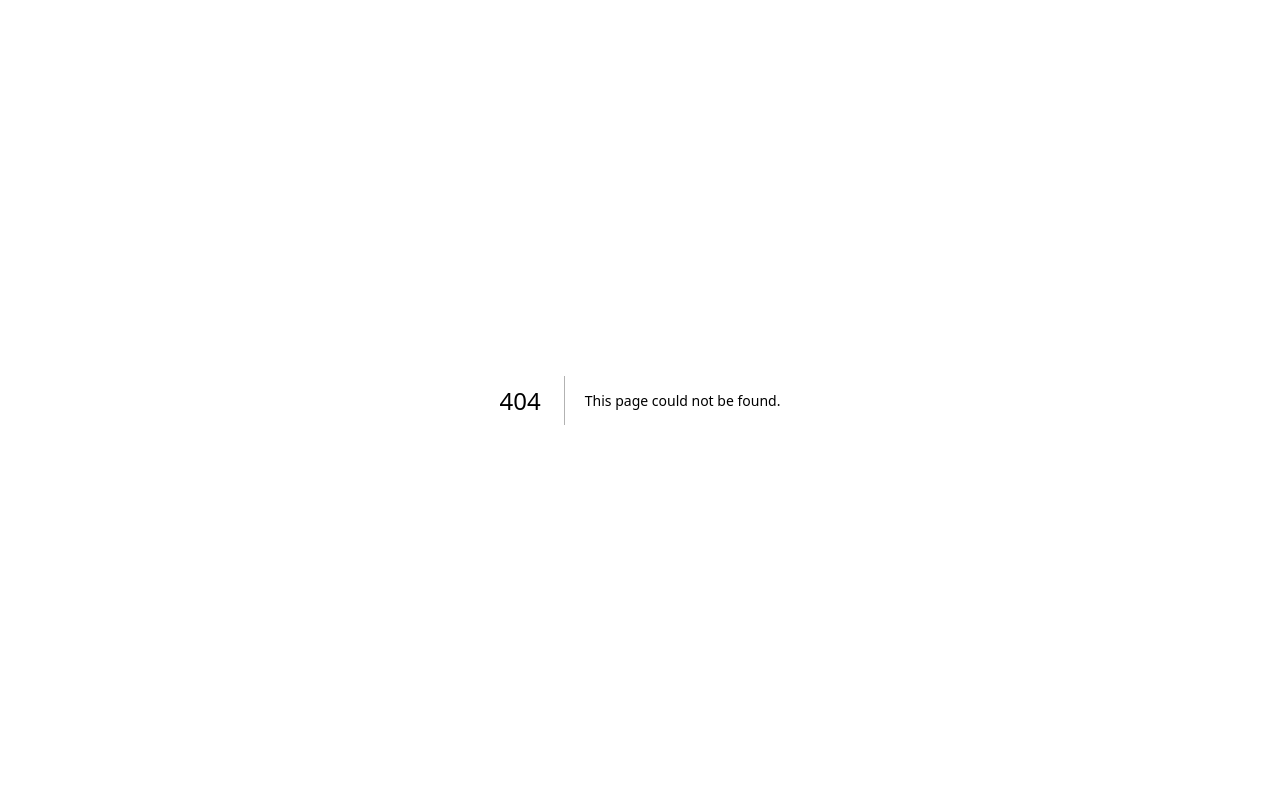
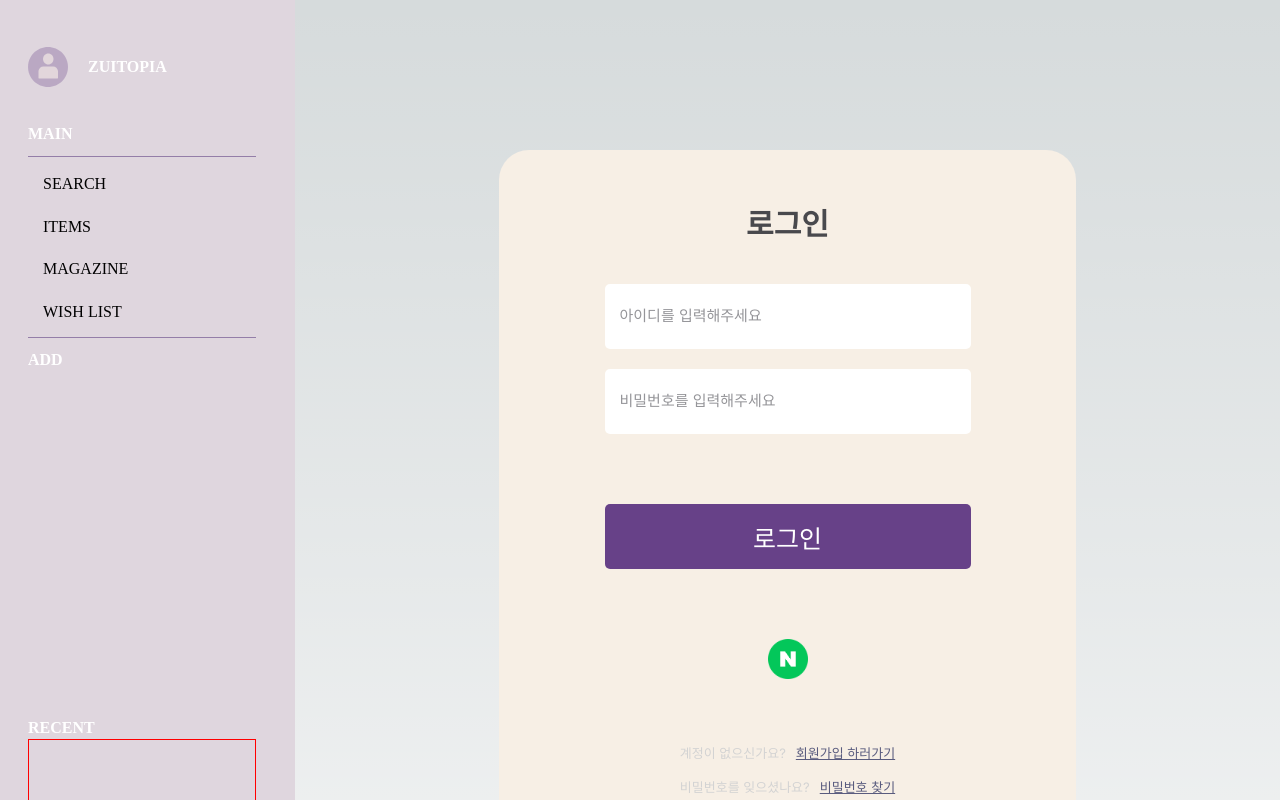
Before and after one commit to hyeju1123/MUXIMUXI, a Next.js app in the folder frontend/: page /login in a window 1280 px wide. Before the commit this address had no page. Shown: the top 800 px of the page. Built offline with nearby package versions, Linux system fonts and the light colour scheme.

Commit message:
pull from feature/2 & implement login ui

```diff
--- a/frontend/src/app/layout.tsx
+++ b/frontend/src/app/layout.tsx
@@ -1,9 +1,10 @@
-import './globals.css'
+import "./globals.css";
+import Nav from "@/components/Nav";
 
 export default function RootLayout({
 	children,
 }: {
-  children: React.ReactNode
+	children: React.ReactNode;
 }) {
 	return (
 		<html lang="en">
@@ -12,7 +13,14 @@ export default function RootLayout({
         head.tsx. Find out more at https://beta.nextjs.org/docs/api-reference/file-conventions/head
       */}
 			<head />
-      <body>{children}</body>
+			<body>
+				<main>
+					<nav>
+						<Nav />
+					</nav>
+					{children}
+				</main>
+			</body>
 		</html>
-  )
+	);
 }
--- /dev/null
+++ b/frontend/src/app/login/Login.module.css
@@ -0,0 +1,93 @@
+.blockWithoutNav {
+	margin-left: 295px;
+}
+
+.loginBox {
+	display: flex;
+	align-items: center;
+	flex-direction: column;
+	margin: 150px auto;
+	width: 577px;
+	height: 1135px;
+	background: #f7efe5;
+	border-radius: 30px;
+}
+
+.loginText {
+	margin-top: 50px;
+	font-family: var(--inter-font);
+	font-weight: 600;
+	font-size: 30px;
+	color: #49494d;
+}
+
+.formBox {
+	margin-top: 40px;
+	margin-bottom: 70px;
+	width: 366px;
+	height: auto;
+}
+
+.inputBox {
+	margin-bottom: 20px;
+	width: 366px;
+	height: 65px;
+	background: #ffffff;
+	border-radius: 5px;
+	padding: 15px;
+	border: none;
+}
+
+.inputBox::placeholder {
+	font-family: var(--inter-font);
+	font-weight: 400;
+	font-size: 15px;
+	color: #959599;
+}
+
+.submitButton {
+	margin-top: 50px;
+	width: 366px;
+	height: 65px;
+	background: #674188;
+	border-radius: 5px;
+	border: none;
+	font-family: var(--inter-font);
+	font-weight: 400;
+	font-size: 25px;
+	color: #ffffff;
+	cursor: pointer;
+}
+
+.submitButton:hover {
+	background: #af9dbe;
+}
+
+.otherServiceBox {
+	margin-top: 60px;
+	width: 366px;
+}
+
+.serviceTextBox {
+	margin-bottom: 15px;
+	display: flex;
+	flex-direction: row;
+	justify-content: center;
+}
+
+.questionText {
+	margin-right: 10px;
+	font-family: var(--inter-font);
+	font-weight: 400;
+	font-size: 13px;
+	color: #d3d3d3;
+}
+
+.buttonText {
+	font-family: var(--inter-font);
+	font-weight: 400;
+	font-size: 13px;
+	color: #595b7e;
+	text-decoration: underline;
+	cursor: pointer;
+}
--- /dev/null
+++ b/frontend/src/app/login/page.tsx
@@ -0,0 +1,63 @@
+import Image from "next/image";
+import { Inter } from "@next/font/google";
+import styles from "./Login.module.css";
+import NaverLoginIcon from "../../images/icons/naverLoginIcon.png";
+import Link from "next/link";
+
+const inter = Inter({
+	variable: "--inter-font",
+	subsets: ["latin"],
+});
+
+export default function LoginPage() {
+	return (
+		<main className={inter.variable}>
+			<div className={styles.blockWithoutNav}>
+				<div className={styles.loginBox}>
+					<p className={styles.loginText}>로그인</p>
+					<form className={styles.formBox}>
+						<input
+							type="email"
+							placeholder="아이디를 입력해주세요"
+							className={styles.inputBox}
+						/>
+						<input
+							type="password"
+							placeholder="비밀번호를 입력해주세요"
+							className={styles.inputBox}
+						/>
+						<input
+							type="submit"
+							value="로그인"
+							className={styles.submitButton}
+						/>
+					</form>
+					<div>
+						<Image
+							src={NaverLoginIcon}
+							width={40}
+							height={40}
+							alt="Naver Login Icon"
+						/>
+					</div>
+					<div className={styles.otherServiceBox}>
+						<div className={styles.serviceTextBox}>
+							<p className={styles.questionText}>
+								계정이 없으신가요?
+							</p>
+							<p className={styles.buttonText}>
+								<Link href="/signUp">회원가입 하러가기</Link>
+							</p>
+						</div>
+						<div className={styles.serviceTextBox}>
+							<p className={styles.questionText}>
+								비밀번호를 잊으셨나요?
+							</p>
+							<p className={styles.buttonText}>비밀번호 찾기</p>
+						</div>
+					</div>
+				</div>
+			</div>
+		</main>
+	);
+}
--- a/frontend/src/app/page.module.css
+++ b/frontend/src/app/page.module.css
@@ -97,7 +97,7 @@
 
 .center::before,
 .center::after {
-  content: '';
+	content: "";
 	left: 50%;
 	position: absolute;
 	filter: blur(45px);
@@ -125,7 +125,7 @@
 
 .thirteen::before,
 .thirteen::after {
-  content: '';
+	content: "";
 	position: absolute;
 	z-index: -1;
 }
--- a/frontend/src/app/page.tsx
+++ b/frontend/src/app/page.tsx
@@ -4,9 +4,5 @@ import Nav from "@/components/Nav";
 const inter = Inter({ subsets: ["latin"] });
 
 export default function Home() {
-    return (
-        <>
-            <Nav />
-        </>
-    );
+	return <>{/* <Nav /> */}</>;
 }
--- /dev/null
+++ b/frontend/src/app/signUp/SignUp.module.css
@@ -0,0 +1,93 @@
+.blockWithoutNav {
+	margin-left: 295px;
+}
+
+.loginBox {
+	display: flex;
+	align-items: center;
+	flex-direction: column;
+	margin: 150px auto;
+	width: 577px;
+	height: 1135px;
+	background: #f7efe5;
+	border-radius: 30px;
+}
+
+.loginText {
+	margin-top: 50px;
+	font-family: var(--inter-font);
+	font-weight: 600;
+	font-size: 30px;
+	color: #49494d;
+}
+
+.formBox {
+	margin-top: 40px;
+	margin-bottom: 70px;
+	width: 366px;
+	height: auto;
+}
+
+.inputBox {
+	margin-bottom: 20px;
+	width: 366px;
+	height: 65px;
+	background: #ffffff;
+	border-radius: 5px;
+	padding: 15px;
+	border: none;
+}
+
+.inputBox::placeholder {
+	font-family: var(--inter-font);
+	font-weight: 400;
+	font-size: 15px;
+	color: #959599;
+}
+
+.submitButton {
+	margin-top: 50px;
+	width: 366px;
+	height: 65px;
+	background: #674188;
+	border-radius: 5px;
+	border: none;
+	font-family: var(--inter-font);
+	font-weight: 400;
+	font-size: 25px;
+	color: #ffffff;
+	cursor: pointer;
+}
+
+.submitButton:hover {
+	background: #af9dbe;
+}
+
+.otherServiceBox {
+	margin-top: 60px;
+	width: 366px;
+}
+
+.serviceTextBox {
+	margin-bottom: 15px;
+	display: flex;
+	flex-direction: row;
+	justify-content: center;
+}
+
+.questionText {
+	margin-right: 10px;
+	font-family: var(--inter-font);
+	font-weight: 400;
+	font-size: 13px;
+	color: #d3d3d3;
+}
+
+.buttonText {
+	font-family: var(--inter-font);
+	font-weight: 400;
+	font-size: 13px;
+	color: #595b7e;
+	text-decoration: underline;
+	cursor: pointer;
+}
--- a/frontend/src/components/Nav.tsx
+++ b/frontend/src/components/Nav.tsx
@@ -8,6 +8,8 @@ const Style = {
 		width: 295px;
 		height: 918px;
 		padding: 47px 28px;
+		position: absolute;
+		top: 0;
 		display: flex;
 		flex-direction: column;
 		justify-content: space-between;
```
Also changed, not shown: frontend/src/app/globals.css (+7 -4 lines), frontend/src/app/signUp/page.tsx (added, +52 -0 lines), frontend/src/images/icons/naverLoginIcon.png (added). Lines whose indentation alone changed are shown as unchanged.
